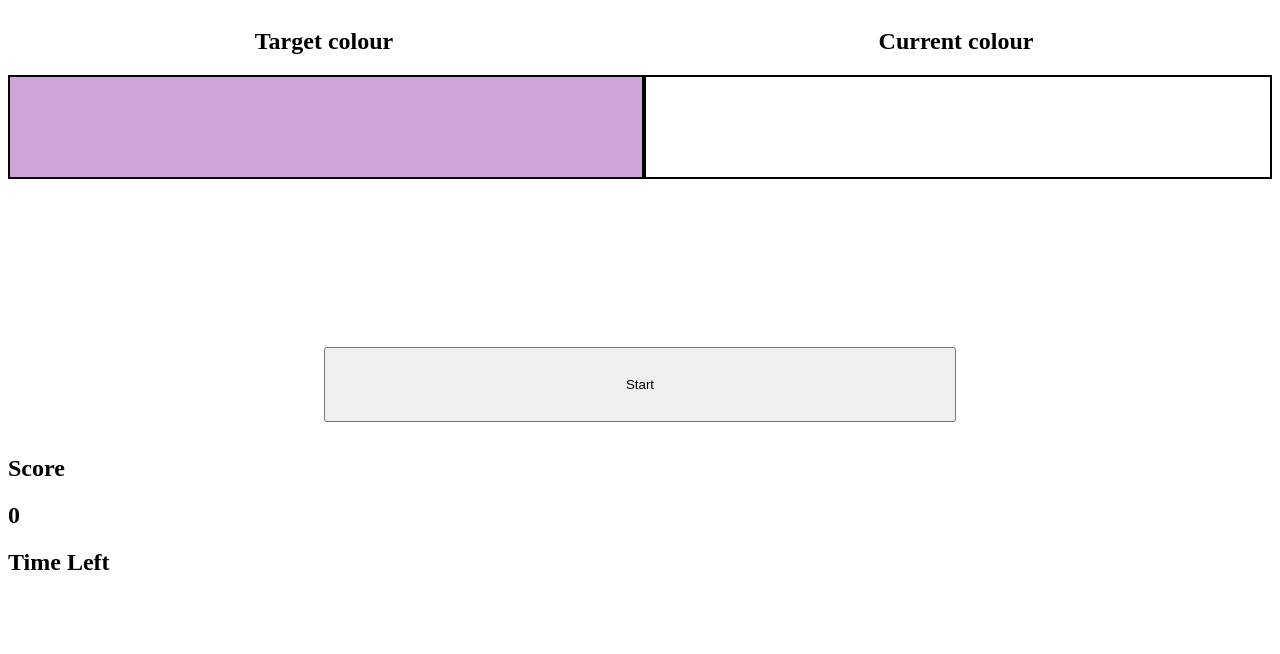
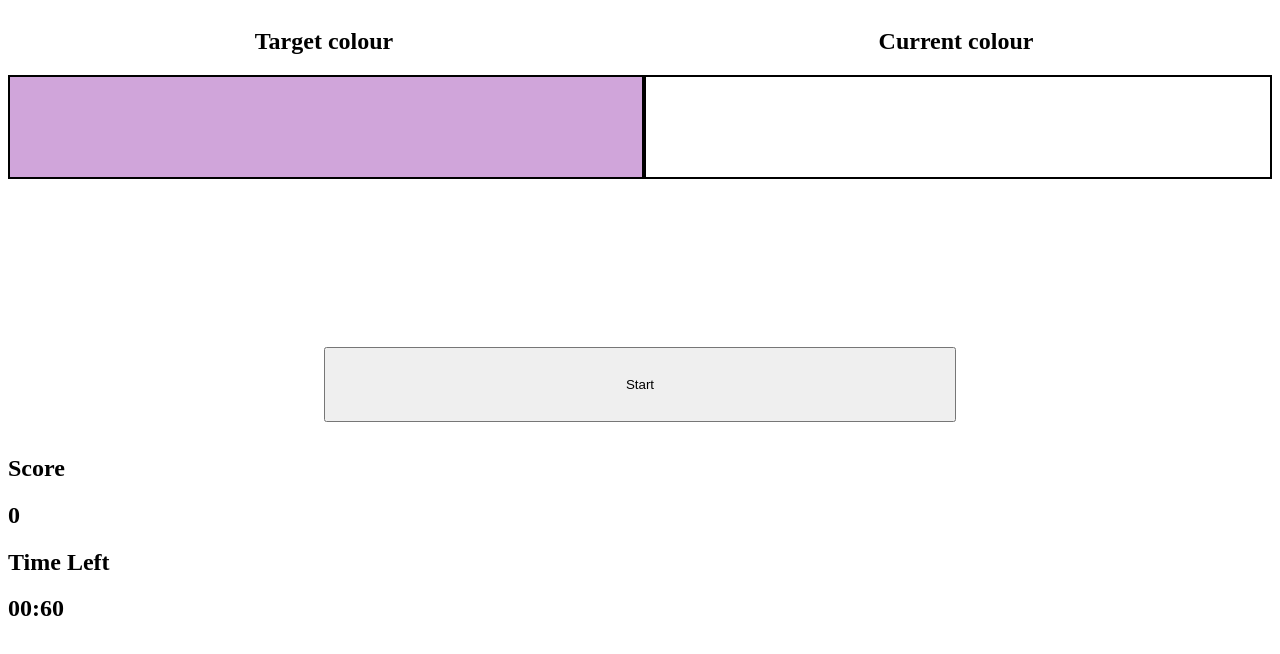
Before and after one commit to 9TailedTwiztr/ColourHarmoniser, a plain HTML site: page index.html in a window 1280 px wide. Drawn offline with nearby package versions, Linux system fonts and the light colour scheme.

Commit message:
Update index.html

```diff
--- a/index.html
+++ b/index.html
@@ -42,7 +42,7 @@
             </div>
             <div class="timer">
                 <h2>Time Left</h2>
-                <H2 id="timer"></H2>
+                <H2 id="timer">00:60</H2>
             </div>
             <div class="buttonContainer">
                 <button style="visibility: hidden;" class ="button" id ="reset" onclick="resetGame()">Reset</button>
```
